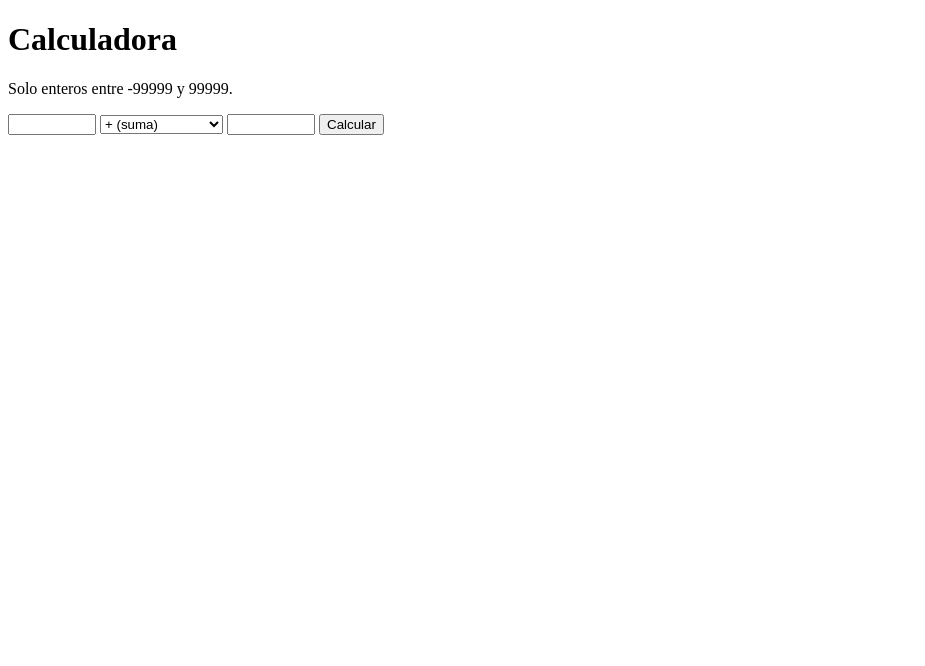
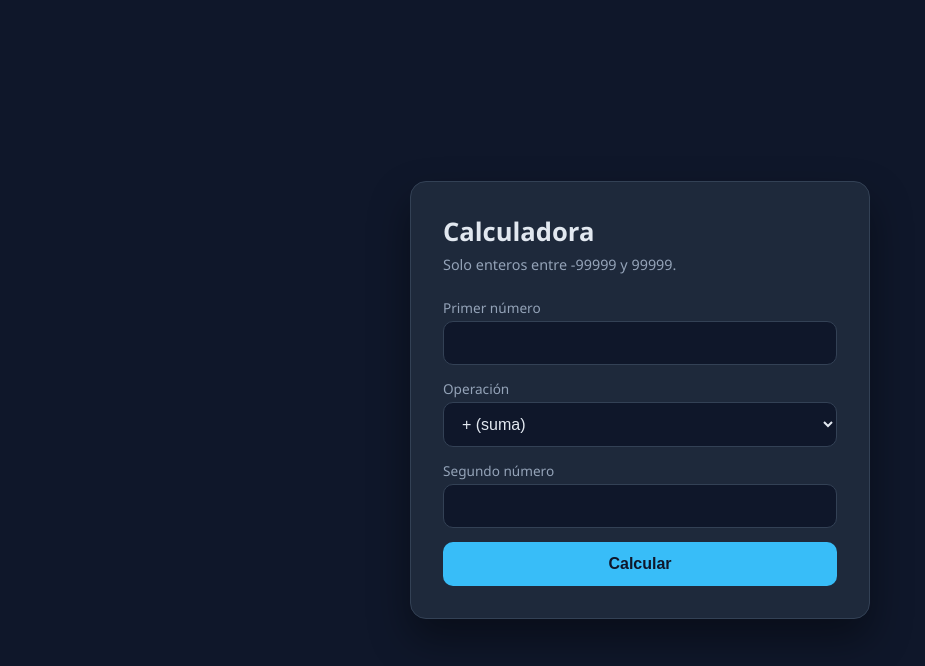
Before and after one commit to EsquirolDev/calculadora-java, a plain HTML site: page index.html in a window 1280 px wide. Shown: the whole page, without its empty margins (0-925 px from the left). Drawn offline with Linux system fonts and the light colour scheme.

Commit message:
Añadir estilos CSS al formulario

```diff
--- a/index.html
+++ b/index.html
@@ -2,21 +2,92 @@
 <html lang="es">
 <head>
   <meta charset="UTF-8">
+  <meta name="viewport" content="width=device-width, initial-scale=1.0">
   <title>Calculadora</title>
+  <style>
+    * { box-sizing: border-box; margin: 0; padding: 0; }
+
+    body {
+      font-family: "Segoe UI", system-ui, sans-serif;
+      background: #0f172a;
+      color: #e2e8f0;
+      min-height: 100vh;
+      display: flex;
+      align-items: center;
+      justify-content: center;
+      padding: 20px;
+    }
+
+    .tarjeta {
+      background: #1e293b;
+      border: 1px solid #334155;
+      border-radius: 16px;
+      padding: 32px;
+      width: 100%;
+      max-width: 460px;
+      box-shadow: 0 20px 40px rgba(0, 0, 0, 0.4);
+    }
+
+    h1 { font-size: 1.6rem; margin-bottom: 6px; }
+
+    .aviso { color: #94a3b8; font-size: 0.9rem; margin-bottom: 24px; }
+
+    form { display: flex; flex-direction: column; gap: 14px; }
+
+    label { font-size: 0.85rem; color: #94a3b8; }
+
+    input, select {
+      width: 100%;
+      padding: 12px 14px;
+      margin-top: 4px;
+      font-size: 1rem;
+      color: #e2e8f0;
+      background: #0f172a;
+      border: 1px solid #334155;
+      border-radius: 10px;
+      outline: none;
+      transition: border-color 0.2s;
+    }
+
+    input:focus, select:focus { border-color: #38bdf8; }
+
+    button {
+      padding: 13px;
+      font-size: 1rem;
+      font-weight: 600;
+      color: #0f172a;
+      background: #38bdf8;
+      border: none;
+      border-radius: 10px;
+      cursor: pointer;
+      transition: background 0.2s, transform 0.1s;
+    }
+
+    button:hover { background: #7dd3fc; }
+    button:active { transform: scale(0.98); }
+  </style>
 </head>
 <body>
+  <main class="tarjeta">
     <h1>Calculadora</h1>
-  <p>Solo enteros entre -99999 y 99999.</p>
+    <p class="aviso">Solo enteros entre -99999 y 99999.</p>
     <form action="/calcular" method="get">
+      <label>Primer número
         <input type="number" name="a" min="-99999" max="99999" step="1" required>
+      </label>
+      <label>Operación
         <select name="op">
           <option value="suma">+ (suma)</option>
           <option value="resta">- (resta)</option>
           <option value="multiplicacion">× (multiplicación)</option>
           <option value="potencia">^ (potencia)</option>
         </select>
+      </label>
+      <label>Segundo número
         <input type="number" name="b" min="-99999" max="99999" step="1" required>
+      </label>
       <button type="submit">Calcular</button>
     </form>
+  </main>
 </body>
 </html>
```
Lines whose indentation alone changed are shown as unchanged.
